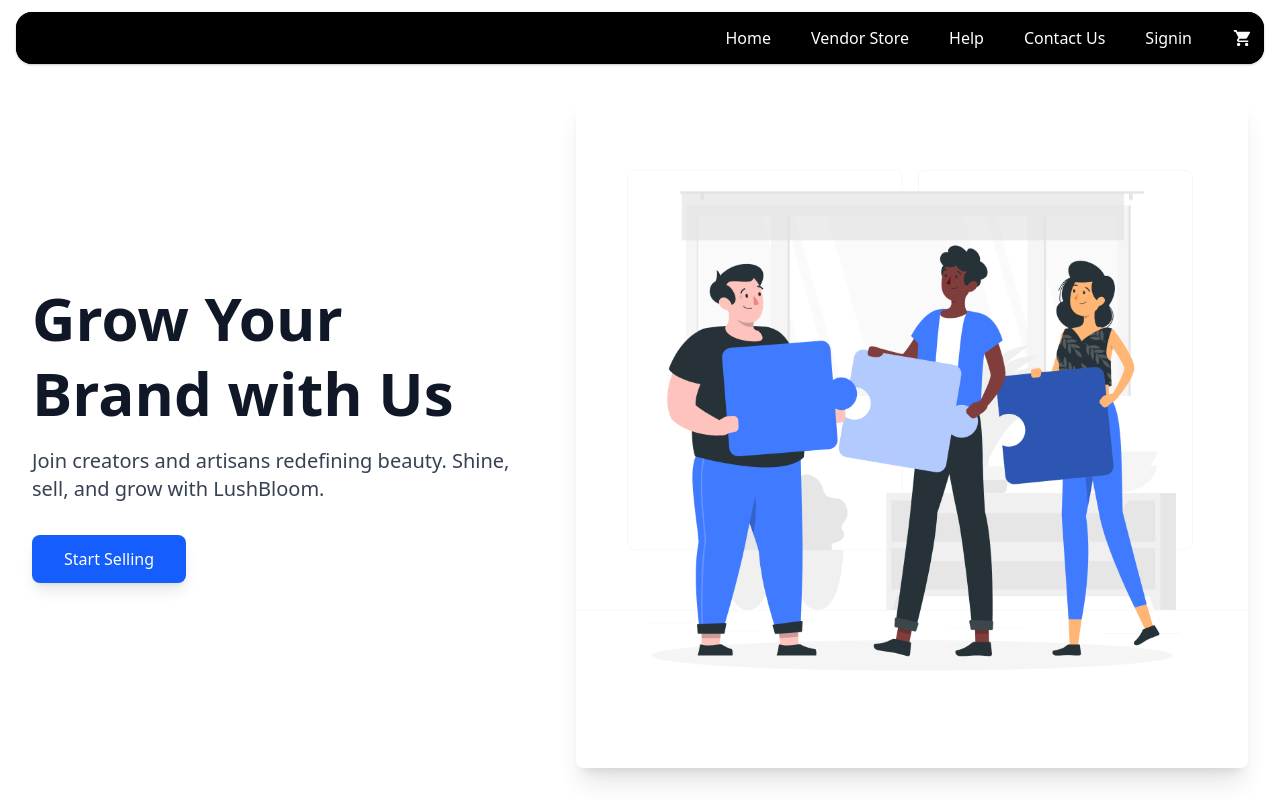
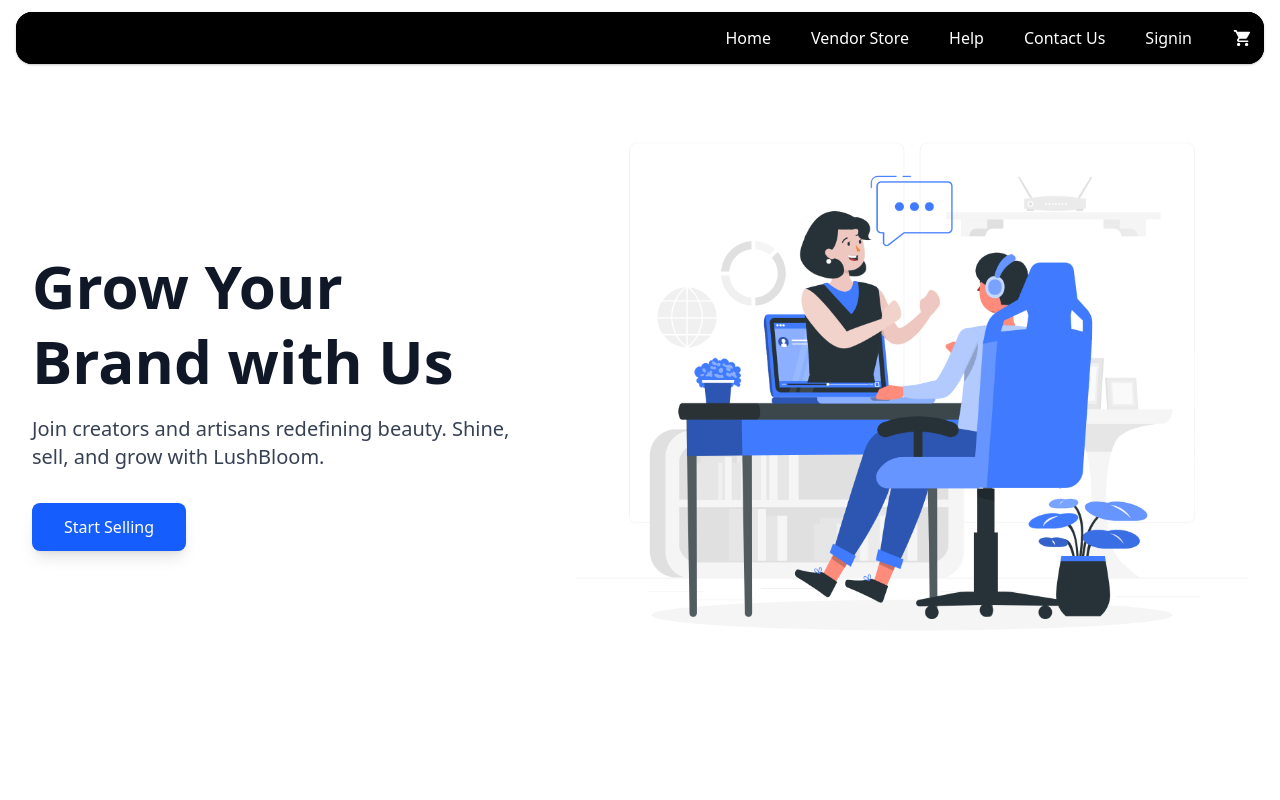
Before and after one commit to tobias-omondi/LushBloom, a React (Vite) app in the folder Lushbloombeauty/: page /vendor-store in a window 1280 px wide. Built offline with nearby package versions, Linux system fonts and the light colour scheme.

Commit message:
revamped style

```diff
--- a/Lushbloombeauty/src/Components/VenderPage/VenderHomePage.jsx
+++ b/Lushbloombeauty/src/Components/VenderPage/VenderHomePage.jsx
@@ -19,7 +19,7 @@
         </header>
 
         {/* Hero Content */}
-        <div className="container mx-auto px-4 md:px-6 lg:px-8 h-full flex flex-col md:flex-row items-center justify-between pt-32 md:pt-24 pb-16">
+        <div className="container mx-auto px-4 md:px-6 lg:px-8 h-full flex flex-col md:flex-row items-center justify-between pt-16 pt-2b-16">
           {/* Text Section */}
           <div className="w-full md:w-1/2 lg:w-2/5 mb-12 md:mb-0">
             <h1 className="text-4xl md:text-5xl lg:text-6xl font-bold text-gray-900 leading-tight">
@@ -41,7 +41,7 @@
             <img
               src={backgroundimage}
               alt="Vendor showcasing products"
-              className="w-full max-w-2xl rounded-lg shadow-xl object-cover"
+              className="w-full max-w-2xl rounded-lg  object-cover"
             />
           </div>
         </div>
--- a/Lushbloombeauty/src/Components/VenderPage/VenderSectionFour.jsx
+++ b/Lushbloombeauty/src/Components/VenderPage/VenderSectionFour.jsx
@@ -91,7 +91,7 @@
                 <FaStar size={20} className="text-orange-500" />
                 <FaStar size={20} className="text-orange-500" />
                 <FaStar size={20} className="text-orange-500" />
-                <FaStar size={20} className="text-orange-500" />
+                <FaStar size={20} className="text-gray-400"/>
                 <FaStar size={20} className='text-gray-400'/>
                 </div>
 
--- a/Lushbloombeauty/src/Navbar.jsx
+++ b/Lushbloombeauty/src/Navbar.jsx
@@ -65,7 +65,7 @@
         <div className='flex md:hidden z-50'>
           <button
             onClick={toggleMenu}
-            className='text-blue-800 focus:outline-none transition-transform hover:scale-110'
+            className='text-blue-800  focus:outline-none transition-transform hover:scale-110'
             aria-label={menuOpen ? "Close menu" : "Open menu"}
             aria-expanded={menuOpen}
           >
```
Also changed, not shown: Lushbloombeauty/src/assets/vendorheroimage.jpg.
